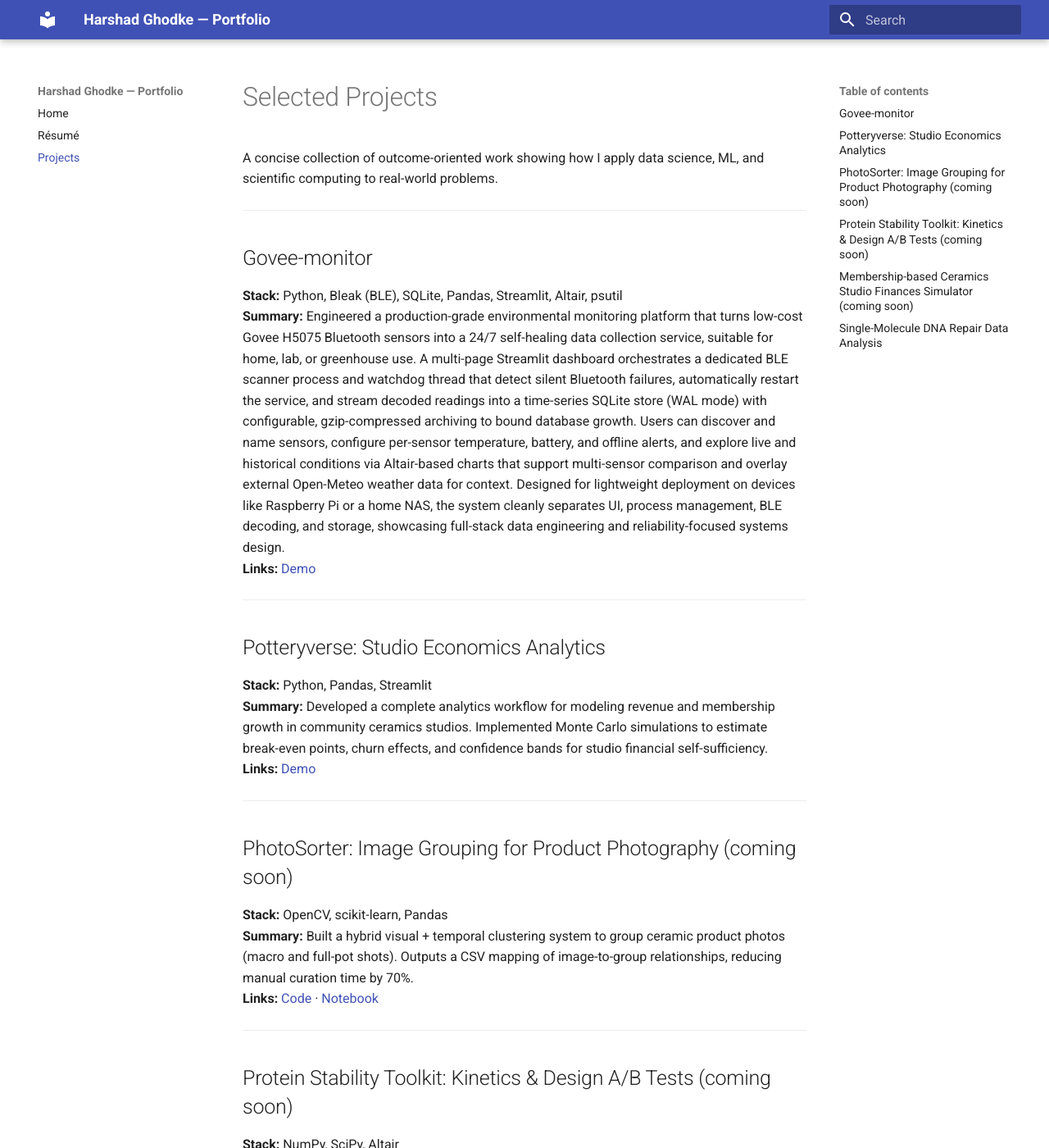
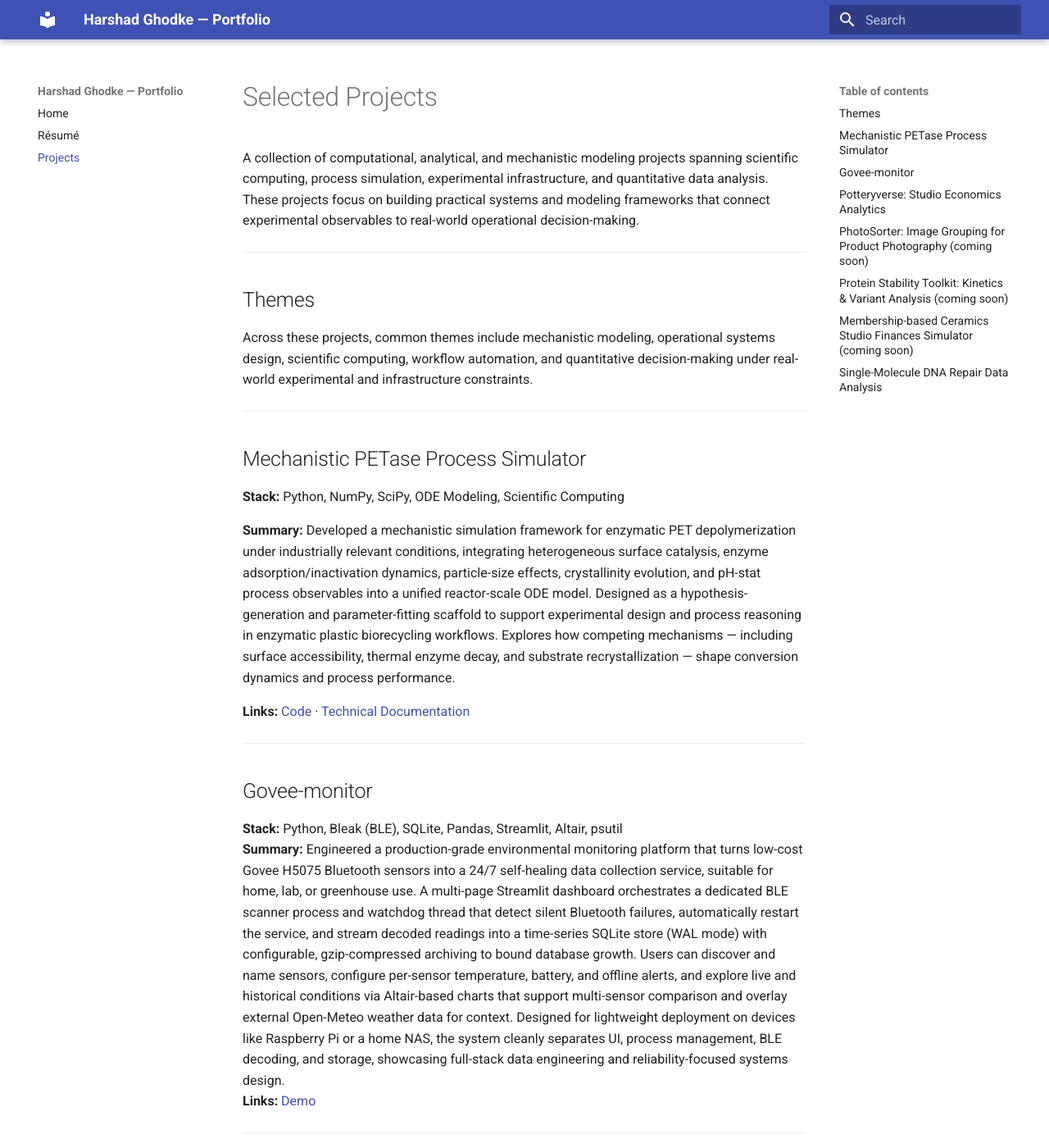
Before and after one commit to hghodkephd/hg-portfolio, an MkDocs documentation site: the page built from docs/projects.md, in a window 1280 px wide and 1400 px high. Shown: the whole window at 82% size. Built offline with MkDocs 1.6.1 and Material for MkDocs 9.7.7, drawn with Linux system fonts in a browser that asks for light colours; some of the changed text lies outside the part shown.

Commit message:
Update projects.md

```diff
--- a/docs/projects.md
+++ b/docs/projects.md
@@ -1,9 +1,23 @@
 # Selected Projects
 
-A concise collection of outcome-oriented work showing how I apply data science, ML, and scientific computing to real-world problems.
+A collection of computational, analytical, and mechanistic modeling projects spanning scientific computing, process simulation, experimental infrastructure, and quantitative data analysis. These projects focus on building practical systems and modeling frameworks that connect experimental observables to real-world operational decision-making.
+
+---
+## Themes
+
+Across these projects, common themes include mechanistic modeling, operational systems design, scientific computing, workflow automation, and quantitative decision-making under real-world experimental and infrastructure constraints.
 
 ---
 
+## Mechanistic PETase Process Simulator
+
+**Stack:** Python, NumPy, SciPy, ODE Modeling, Scientific Computing
+
+**Summary:** Developed a mechanistic simulation framework for enzymatic PET depolymerization under industrially relevant conditions, integrating heterogeneous surface catalysis, enzyme adsorption/inactivation dynamics, particle-size effects, crystallinity evolution, and pH-stat process observables into a unified reactor-scale ODE model. Designed as a hypothesis-generation and parameter-fitting scaffold to support experimental design and process reasoning in enzymatic plastic biorecycling workflows. Explores how competing mechanisms — including surface accessibility, thermal enzyme decay, and substrate recrystallization — shape conversion dynamics and process performance.
+
+**Links:** [Code](#) · [Technical Documentation](#)
+
+---
 
 ## Govee-monitor
 **Stack:** Python, Bleak (BLE), SQLite, Pandas, Streamlit, Altair, psutil
@@ -24,10 +38,9 @@ A concise collection of outcome-oriented work showing how I apply data science,
 **Links:** [Code](https://github.com/hghodkephd/photo-sorter) · [Notebook](https://nbviewer.org/github/hghodkephd/photo-sorter/blob/main/notebooks/01_grouping.ipynb)
 
 ---
-
-## Protein Stability Toolkit: Kinetics & Design A/B Tests (coming soon)
+## Protein Stability Toolkit: Kinetics & Variant Analysis (coming soon)
 **Stack:** NumPy, SciPy, Altair
-**Summary:** Created a lightweight analysis toolkit for kinetic fitting, thermal stability modeling, and ranking of protein variants with uncertainty estimates. Designed for high-throughput screening workflows in enzyme engineering.
+**Summary:** Developed a lightweight computational toolkit for analyzing enzyme kinetics, thermal stability, and variant performance across high-throughput protein engineering campaigns. Includes nonlinear kinetic fitting, thermal denaturation modeling, uncertainty estimation, and comparative ranking workflows designed for rapid interpretation of screening and characterization datasets.
 **Links:** [Code](https://github.com/hghodkephd/protein-stability-toolkit) · [Notebook](https://nbviewer.org/github/hghodkephd/protein-stability-toolkit/blob/main/examples/stability_demo.ipynb)
 
 ---
```
